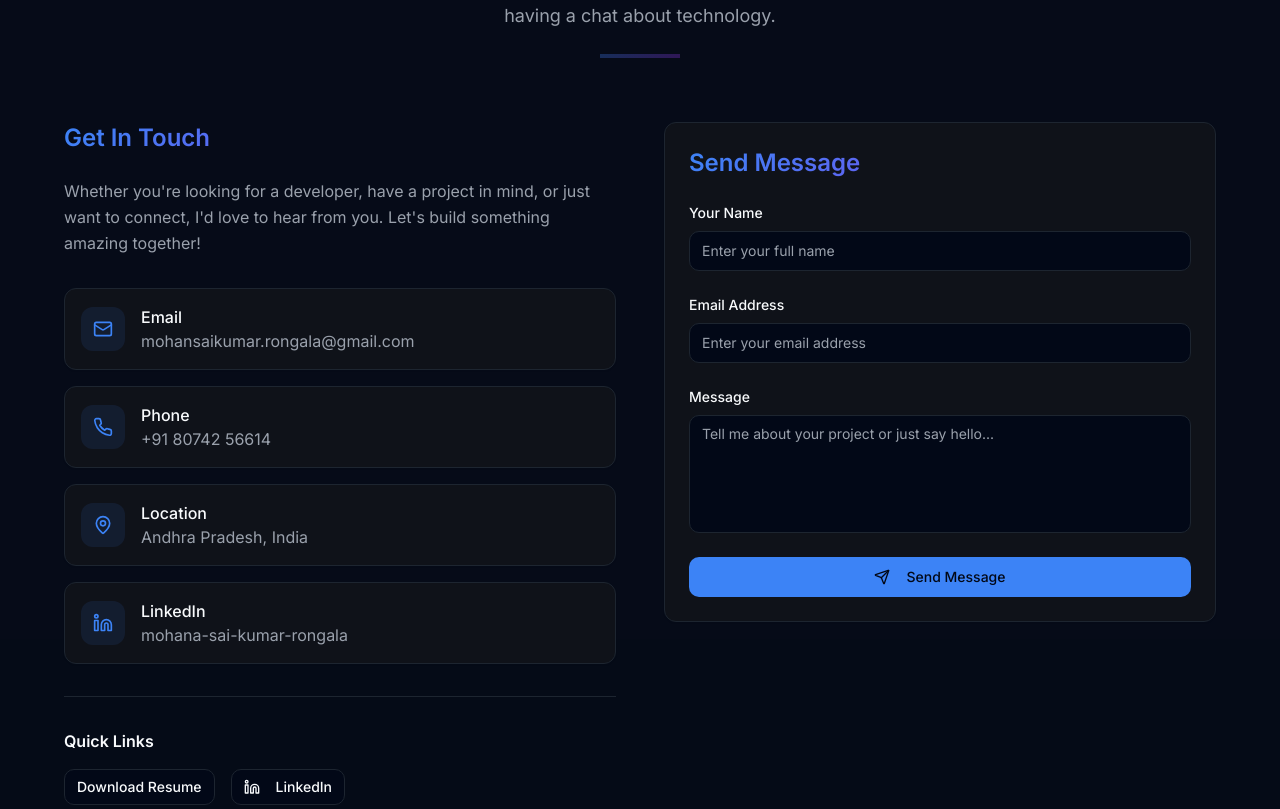
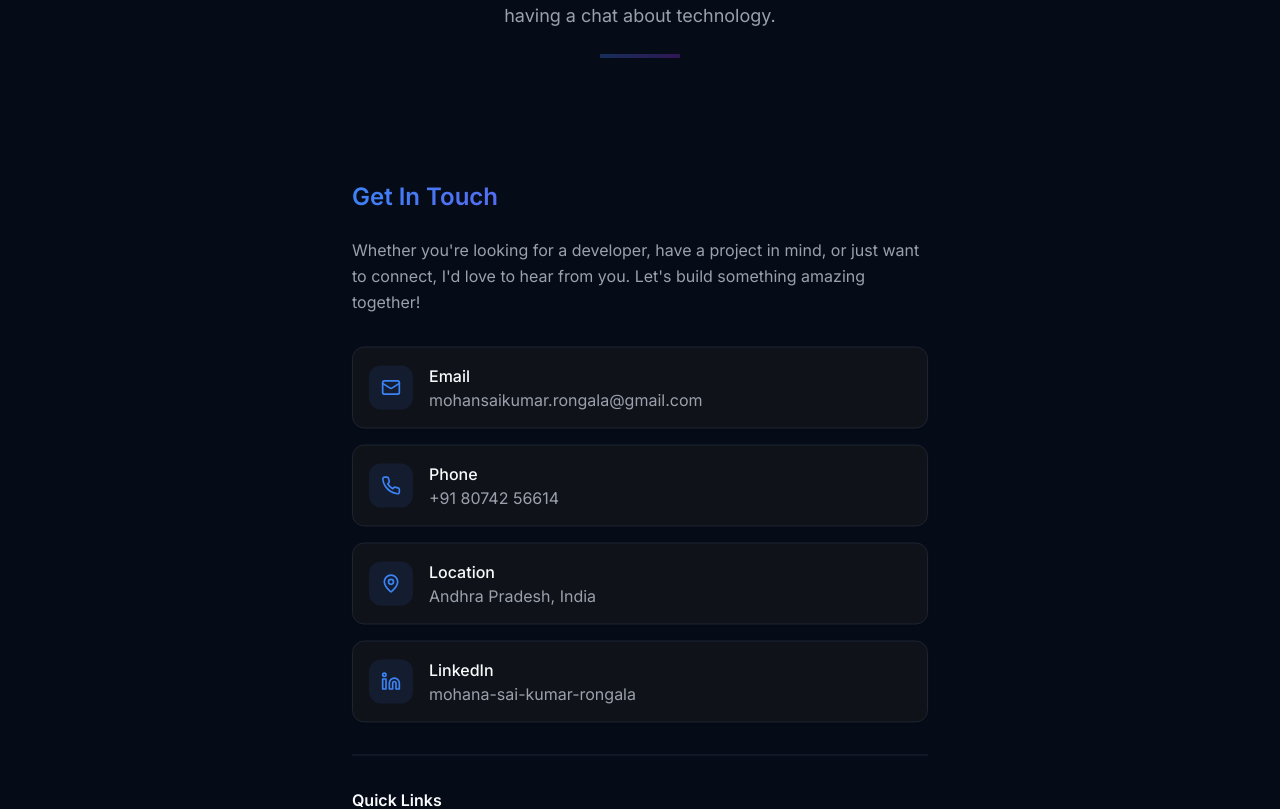
Before and after one commit to mskumar1/my-portfolio, a React (Vite) app: page / in a window 1280 px wide. Shown: the part 7744-8553 px from the top of the page. Built offline with nearby package versions, Linux system fonts and the light colour scheme.

Commit message:
update Contact Section

```diff
--- a/package.json
+++ b/package.json
@@ -40,6 +40,7 @@
     "@radix-ui/react-toggle-group": "^1.1.10",
     "@radix-ui/react-tooltip": "^1.2.7",
     "@tanstack/react-query": "^5.83.0",
+    "@vercel/analytics": "^1.5.0",
     "class-variance-authority": "^0.7.1",
     "clsx": "^2.1.1",
     "cmdk": "^1.1.1",
--- a/src/components/Contact.tsx
+++ b/src/components/Contact.tsx
@@ -79,9 +79,11 @@ const Contact = () => {
             <div className="w-20 h-1 section-divider mx-auto mt-6"></div>
           </div>
 
-          <div className="grid lg:grid-cols-2 gap-12">
+          <div className="relative h-screen">
+          {/*<div className="grid lg:grid-cols-2 gap-12">*/}
             {/* Contact Information */}
-            <div className="animate-fade-in-left">
+            {/*<div className="animate-fade-in-left">*/}
+            <div className="absolute top-1/2 left-1/2 -translate-x-1/2 -translate-y-1/2 animate-fade-in-center">
               <h3 className="text-2xl font-semibold mb-6 gradient-text">
                 Get In Touch
               </h3>
@@ -141,7 +143,7 @@ const Contact = () => {
             </div>
 
             {/* Contact Form */}
-            <div className="animate-fade-in-right">
+            {/*<div className="animate-fade-in-right">
               <Card className="p-6 border-border bg-card">
                 <h3 className="text-2xl font-semibold mb-6 gradient-text">
                   Send Message
@@ -212,7 +214,7 @@ const Contact = () => {
                   </Button>
                 </form>
               </Card>
-            </div>
+            </div>*/}
           </div>
         </div>
       </div>
```
Also changed, not shown: 1 other file (tests, documents, lock files or other folders).
